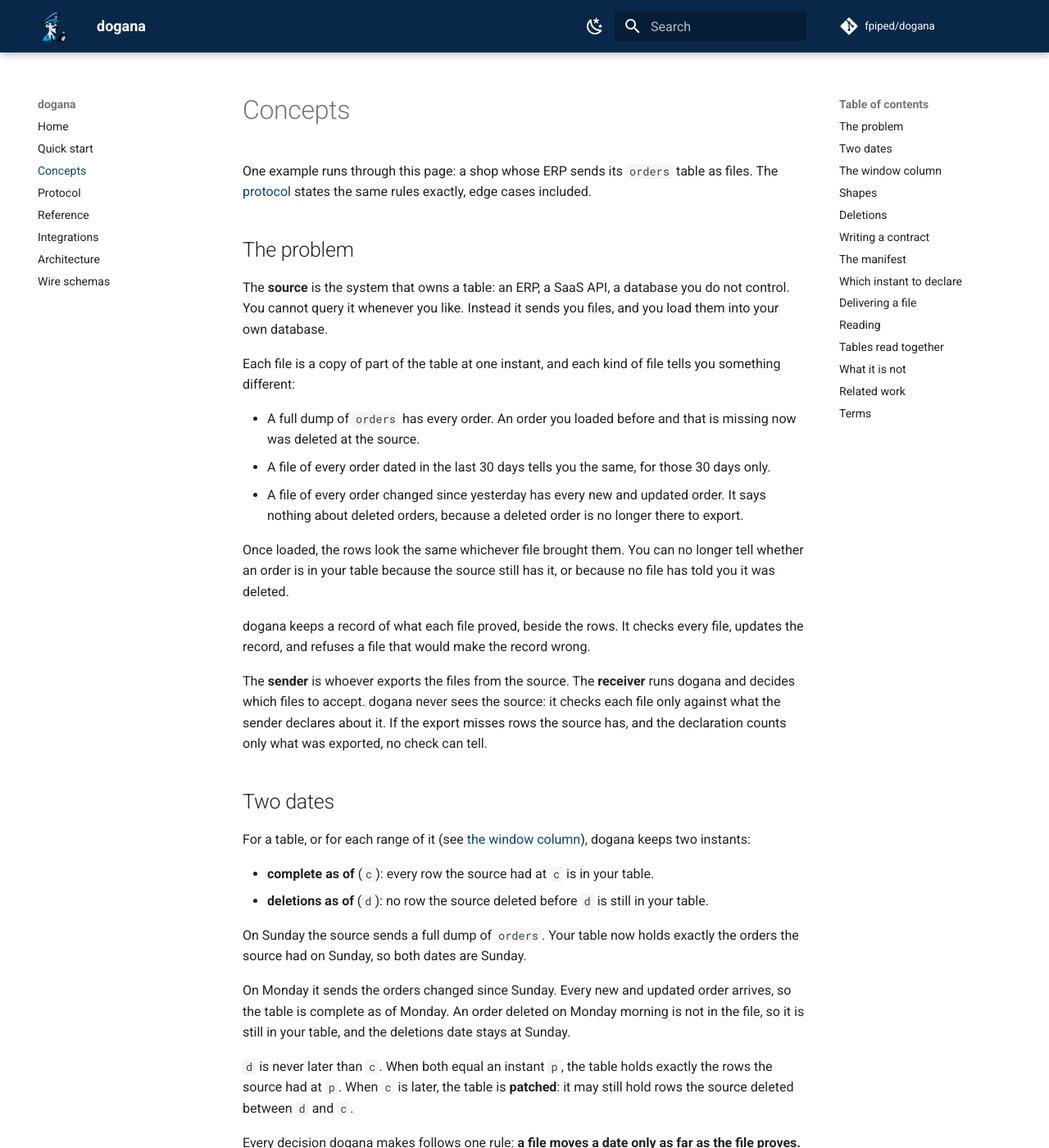
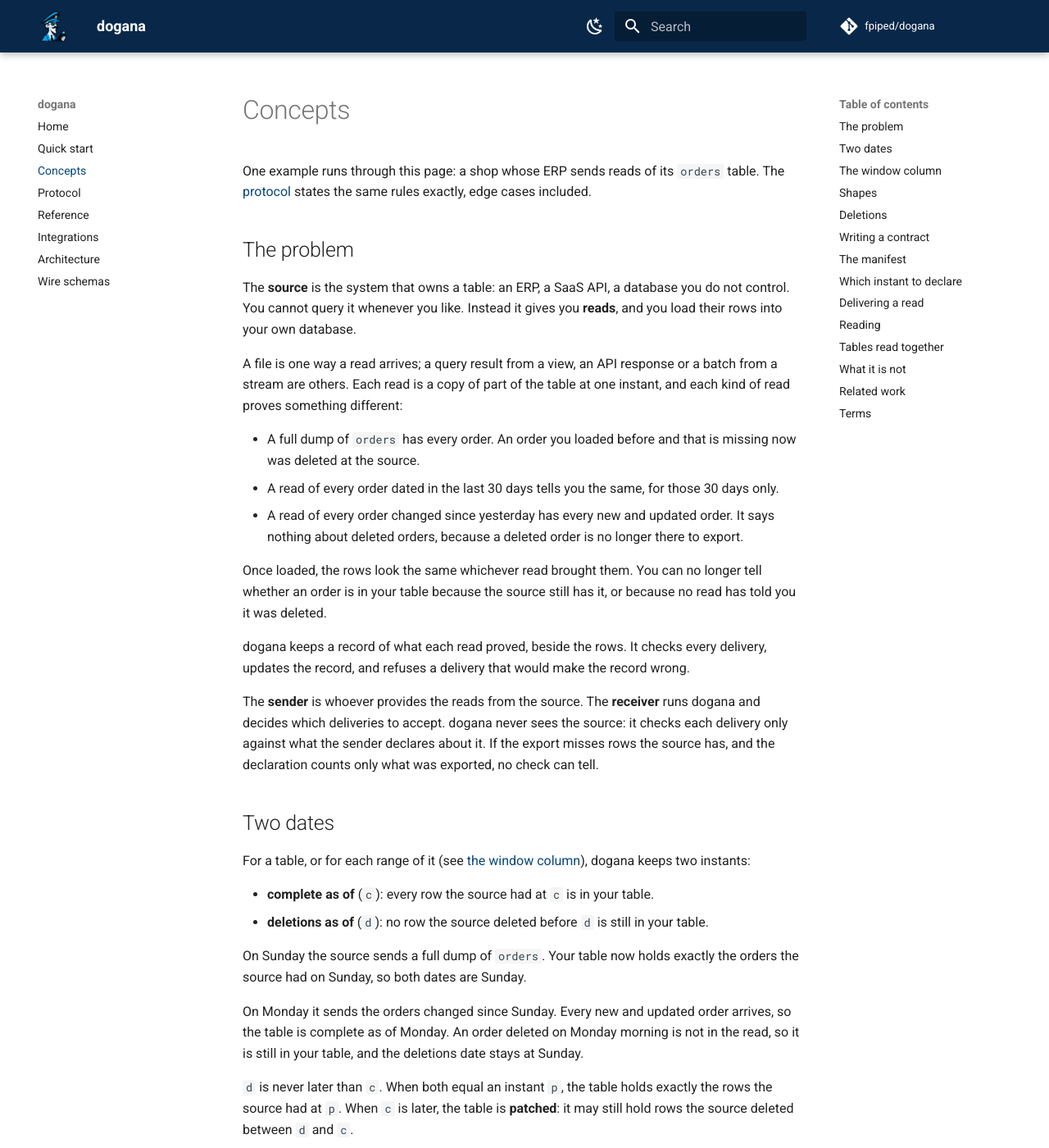
Before and after one commit to fpiped/dogana, an MkDocs documentation site: the page built from docs/concepts.md, in a window 1280 px wide and 1400 px high. Shown: the whole window at 82% size. Built offline with MkDocs 1.6.1 and Material for MkDocs 9.7.7, drawn with Linux system fonts in a browser that asks for light colours; comment, search, counter and statistics services are not loaded; some of the changed text lies outside the part shown.

Commit message:
Reads carry source evidence, deliveries pair them with manifests, and files are one transport.

````diff
--- a/docs/concepts.md
+++ b/docs/concepts.md
@@ -1,33 +1,35 @@
 # Concepts
 
-One example runs through this page: a shop whose ERP sends its `orders` table as files. The
+One example runs through this page: a shop whose ERP sends reads of its `orders` table. The
 [protocol](protocol.md) states the same rules exactly, edge cases included.
 
 ## The problem
 
 The **source** is the system that owns a table: an ERP, a SaaS API, a database you do not control.
-You cannot query it whenever you like. Instead it sends you files, and you load them into your own
-database.
+You cannot query it whenever you like. Instead it gives you **reads**, and you load their rows into your
+own database.
 
-Each file is a copy of part of the table at one instant, and each kind of file tells you something
+A file is one way a read arrives; a query result from a view, an API response or a batch from a
+stream are others.
+Each read is a copy of part of the table at one instant, and each kind of read proves something
 different:
 
 - A full dump of `orders` has every order. An order you loaded before and that is missing now was
   deleted at the source.
-- A file of every order dated in the last 30 days tells you the same, for those 30 days only.
-- A file of every order changed since yesterday has every new and updated order. It says nothing
+- A read of every order dated in the last 30 days tells you the same, for those 30 days only.
+- A read of every order changed since yesterday has every new and updated order. It says nothing
   about deleted orders, because a deleted order is no longer there to export.
 
-Once loaded, the rows look the same whichever file brought them. You can no longer tell whether an
-order is in your table because the source still has it, or because no file has told you it was
+Once loaded, the rows look the same whichever read brought them. You can no longer tell whether an
+order is in your table because the source still has it, or because no read has told you it was
 deleted.
 
-dogana keeps a record of what each file proved, beside the rows. It checks every file, updates the
-record, and refuses a file that would make the record wrong.
+dogana keeps a record of what each read proved, beside the rows. It checks every delivery, updates
+the record, and refuses a delivery that would make the record wrong.
 
-The **sender** is whoever exports the files from the source. The **receiver** runs dogana and
-decides which files to accept. dogana never sees the source: it checks each file only against what
-the sender declares about it. If the export misses rows the source has, and the declaration counts
+The **sender** is whoever provides the reads from the source. The **receiver** runs dogana and
+decides which deliveries to accept. dogana never sees the source: it checks each delivery only against
+what the sender declares about it. If the export misses rows the source has, and the declaration counts
 only what was exported, no check can tell.
 
 ## Two dates
@@ -42,21 +44,21 @@ On Sunday the source sends a full dump of `orders`. Your table now holds exactly
 source had on Sunday, so both dates are Sunday.
 
 On Monday it sends the orders changed since Sunday. Every new and updated order arrives, so the
-table is complete as of Monday. An order deleted on Monday morning is not in the file, so it is
+table is complete as of Monday. An order deleted on Monday morning is not in the read, so it is
 still in your table, and the deletions date stays at Sunday.
 
 `d` is never later than `c`. When both equal an instant `p`, the table holds exactly the rows the
 source had at `p`. When `c` is later, the table is **patched**: it may still hold rows the source
 deleted between `d` and `c`.
 
-Every decision dogana makes follows one rule: **a file moves a date only as far as the file
+Every decision dogana makes follows one rule: **a read moves a date only as far as the read
 proves.**
 
 ## The window column
 
 dogana can keep the two dates separately for each range of one column, the **window column**. Its
 value never changes on a row; usually it is a date, such as `order_date`. Ranges are needed because
-some files cover only part of that column, such as the orders of the last 30 days.
+some reads cover only part of that column, such as the orders of the last 30 days.
 
 On Sunday, October 25, the source sends a full dump. On Tuesday it sends every order dated October
 25 to 27. The table now has three ranges:
@@ -70,7 +72,7 @@ On Sunday, October 25, the source sends a full dump. On Tuesday it sends every o
 The last range is proven too: Sunday's dump had every order, including any dated in the future.
 
 A range with its two dates is a **region**, and the list of a table's regions is its **ledger**.
-Before the first file, the table is one region with no dates, called **unknown**. Unknown means
+Before the first delivery, the table is one region with no dates, called **unknown**. Unknown means
 nothing has been proven there yet; it does not mean empty. A table without a window column is
 always one region.
 
@@ -78,17 +80,17 @@ always one region.
 never an update time. Suppose the window column is `updated_at`, and a September order is edited on
 October 20:
 
-- A file of the October range, read before the edit, does not have the order: it was still a
+- A read of the October range, taken before the edit, does not have the order: it was still a
   September row.
-- A file of the September range, read after the edit, does not have it either, because its
+- A read of the September range, taken after the edit, does not have it either, because its
   `updated_at` is now October 20. dogana removes it as deleted.
 
-The order is now in neither range, and both ranges say they are complete. No file shows the
+The order is now in neither range, and both ranges say they are complete. No read shows the
 mistake, so choosing a column that never changes is up to you.
 
 ## Shapes
 
-A **shape** is one kind of file the receiver accepts. Shapes differ in three ways:
+A **shape** is one kind of read the receiver accepts. Shapes differ in three ways:
 
 - **coverage**: the whole table, or a window of the window column;
 - **completeness**: every current row, or only the rows changed since a point;
@@ -103,25 +105,25 @@ a token the source hands out with each read (`generation`), or a position in the
 |---|---|---|
 | A full export | `Shape.full()` | Both dates, for the whole table |
 | Every order dated in the last 30 days | `Shape.window(size=timedelta(days=30))` | Both dates, for those days |
-| One complete file per day or per plant | A window whose two ends are equal | Both dates, for that day or plant |
+| One complete read per day or per plant | A window whose two ends are equal | Both dates, for that day or plant |
 | The rows whose `updated_at` is after the last read | `Shape.changes()` | Complete as of the read; the deletions date does not move |
 | The same, plus the keys deleted since | `Shape.changes(deletions="tombstone")` | Both dates, if the read starts no later than the deletions date |
 | A change feed with a sync token | `Shape.feed()` | Both dates, if both were already equal (after a full export) and each read starts from the token the previous one issued |
 | Change data capture batches by log position | `Shape.feed(checkpoint="sequence")` | Both dates, if both were already equal (after a full snapshot) and each batch starts where the previous one ended |
 | Events without a key that never change | `Shape.append()` | Both dates, if each read starts where the previous one ended |
 
-Each shape has a **cost**: how expensive that file is to ask the source for. dogana uses it to pick
-the cheapest file that gives a reader the dates it needs.
+Each shape has a **cost**: how expensive that read is to ask the source for. dogana uses it to pick
+the cheapest read that gives a reader the dates it needs.
 
 ## Deletions
 
 The difficult case is a **physical** deletion, also called a hard delete: the row is gone from the
-source, so no later export can show it. A file can report it in two ways.
+source, so no later export can show it. A read can report it in two ways.
 
-A **complete** file holds every current row of what it covers, such as a full dump or a window
-file. It reports deletions by absence.
+A **complete** read holds every current row of what it covers, such as a full dump or a window
+read. It reports deletions by absence.
 
-A **tombstone** is a row in a file that says its key was deleted. The table's contract (below)
+A **tombstone** is a row in a read that says its key was deleted. The table's contract (below)
 names a boolean column, the **deleted column**. A row where that column is true is a tombstone, and
 its other values may be empty:
 
@@ -132,7 +134,7 @@ id,order_date,amount,deleted
 9,,,true
 ```
 
-Order 7 is a current row; order 9 was deleted. The file's [manifest](#the-manifest) counts the
+Order 7 is a current row; order 9 was deleted. The delivery's [manifest](#the-manifest) counts the
 tombstones, here one, but never lists the keys.
 
 A **soft delete** is a flag, such as `is_deleted`, on a row the source does not remove. It can be
@@ -156,10 +158,10 @@ A **contract** is the receiver's description of one table. It names:
 - the **deleted column**, if a shape carries tombstones;
 - the **cursor column**: the column a read of changes filters on, such as `updated_at`. The
   manifest declares the interval the read covers, from `since` to `produced_at`, and dogana checks
-  that every current row of the file has its cursor value inside it;
+  that every current row of the read has its cursor value inside it;
 - the **column hash**, `schema_hash`: a SHA-256 of the column names and types, computed from
   wherever the columns are defined, such as a data contract, a dbt model or a list of columns. A
-  file with other columns is refused.
+  delivery with other columns is refused.
 
 ```python
 from datetime import timedelta
@@ -183,24 +185,24 @@ orders = Contract(
 
 `types` gives the type of the columns dogana reads: key, window, cursor and deleted.
 
-Take the files of [the window column](#the-window-column) example:
+Take the reads of [the window column](#the-window-column) example:
 
-- Sunday's `full` file proves the whole table as of Sunday.
-- Tuesday's `last3` file proves the orders dated October 25 to 27 as of Tuesday.
-- On Wednesday a `changes` file arrives with every change since Sunday's read. Its tombstones
+- Sunday's `full` read proves the whole table as of Sunday.
+- Tuesday's `last3` read proves the orders dated October 25 to 27 as of Tuesday.
+- On Wednesday a `changes` read arrives with every change since Sunday's read. Its tombstones
   report the deletions, so it proves the whole table as of Wednesday, both dates.
 
-The same file with only the changes since Monday is refused. Most of the table is proven only up to
-Sunday's read, so a change made between that read and Monday would be in no file, such as an order
+The same delivery with only the changes since Monday is refused. Most of the table is proven only up to
+Sunday's read, so a change made between that read and Monday would be in no read, such as an order
 dated October 10 and changed on Sunday evening.
 
 ## The manifest
 
-Every file arrives with a **manifest**, the sender's declaration about that one file:
+Every read arrives with a **manifest**, the sender's declaration about that one read:
 
 - the table and the shape;
-- `produced_at`, the instant the file's data was read from the source (next section);
-- the window, for a window file;
+- `produced_at`, the instant the source was read (next section);
+- the window, for a window read;
 - `since`, where a read of changes starts, and for a feed `generation`, the token or position it
   ends at;
 - `rows`, the number of current rows, and `tombstones`, the number of tombstones;
@@ -212,17 +214,17 @@ shell.
 
 ## Which instant to declare
 
-`produced_at`, the file's **read boundary**, is the instant its data was read from the source.
+`produced_at`, the read's **read boundary**, is the instant the source was read.
 dogana checks only that it is not in the future and is later than the dates it moves. The rest is up
 to the sender.
 
 A nightly job is scheduled at midnight. It queries the source at 02:00 and finishes writing the
-file at 02:40. The file shows the source at 02:00, so it declares 02:00. For a file of changes,
+file at 02:40. The read shows the source at 02:00, so it declares 02:00. For a read of changes,
 02:00 is the upper bound of its query, `updated_at <= 02:00`. The other two times are wrong:
 
-- Midnight claims the file has every order the source had at midnight. An order deleted at 01:00
-  existed at midnight, but the file, read at 02:00, does not have it.
-- 02:40 claims the file has every order the source had at 02:40. An order created at 02:10 is not
+- Midnight claims the read has every order the source had at midnight. An order deleted at 01:00
+  existed at midnight, but the read, taken at 02:00, does not have it.
+- 02:40 claims the read has every order the source had at 02:40. An order created at 02:10 is not
   in it.
 
 A **snapshot** is a read that sees the whole source at one instant. One database transaction can be
@@ -230,27 +232,27 @@ one, at the right isolation level (see [tables read together](#tables-read-toget
 is not one snapshot, such as an API paged for forty minutes, shows no single instant. Whatever
 instant it declares, it is wrong by the rows created or deleted while it ran.
 
-## Delivering a file
+## Delivering a read
 
-A **delivery** is one file with its manifest, handed to dogana by the **loader**, the receiver's
+A **delivery** is one read with its manifest, handed to dogana by the **loader**, the receiver's
 code that puts rows into the database. It is decided in three steps:
 
-1. The **gate** checks the manifest against the contract and the ledger. For example, a file of
-   changes needs a base: the table must already be proven everywhere the file covers, and the read
+1. The **gate** checks the manifest against the contract and the ledger. For example, a read of
+   changes needs a base: the table must already be proven everywhere the read covers, and the read
    must start no later than the complete as of date there.
 2. The loader checks the rows against the manifest, since only it can see them: the counts, unique
    keys, window values inside the window, the column hash, and the bytes against `content_hash`.
    It reports the results, and dogana records them.
 3. If every check passes, the decision is an acceptance with a **plan**: the row operations the
-   file implies, such as replace the table, replace a window, upsert, delete the tombstoned keys or
+   read implies, such as replace the table, replace a window, upsert, delete the tombstoned keys or
    append. The loader executes the plan and saves the new ledger and the receipt in the same
-   transaction, so readers see all of them or none. If any check fails, the file is refused, rows
+   transaction, so readers see all of them or none. If any check fails, the delivery is refused, rows
    and ledger stay as they were, and the refusal is recorded.
 
 A **receipt** is the record of one decision: the manifest, the checks and the outcome. The ledger
 can be rebuilt from the accepted receipts. The same manifest sent again is a **replay**: the loader
 finds the first receipt by the manifest's identity, answers with it and changes nothing, so a job
-that failed halfway can send its file again.
+that failed halfway can send its delivery again.
 
 ## Reading
 
@@ -280,7 +282,7 @@ Which date a reader needs depends on the question:
 - Regions or tables proven at different instants guarantee none of this, as the next section
   shows.
 
-`plan_delivery` works the other way: given the dates a reader needs, it names the cheapest file to
+`plan_delivery` works the other way: given the dates a reader needs, it names the cheapest read to
 ask the source for ([quick start, step 6](quickstart.md#7-ask-for-the-next-read)).
 
 ## Tables read together
@@ -311,12 +313,12 @@ level of most databases, two queries in one transaction can see different data [
 check that the read was one snapshot.
 
 **A group.** The receiver declares the tables read together as a **group**. `Group.apply` then
-decides their files as one:
+decides their deliveries as one:
 
-1. it decides each file as if it came alone;
+1. it decides each delivery as if it came alone;
 2. it requires the same `produced_at` on every manifest;
-3. if any file is refused, every file is refused. Otherwise the loader saves every table's rows and
-   ledger in one transaction, or nothing.
+3. if any delivery is refused, every delivery is refused. Otherwise the loader saves every
+   table's rows and ledger in one transaction, or nothing.
 
 Rules the source keeps between the tables, such as "every invoice line names an existing invoice",
 are not checked: they need the rows, and the guarantee is `exact_as_of`, not a check. A loader that
@@ -328,17 +330,17 @@ old invoices. Even so, a reader must read the rows and the ledgers together, fro
 state of the database, and check `exact_as_of`.
 
 To keep a common instant, every later delivery must leave each table with both dates equal to the
-new instant. These files do it:
+new instant. These reads do it:
 
-- a complete file;
+- a complete read;
 - an append of keyless events;
 - changes with tombstones whose `since` is no later than the deletions date;
 - a feed with tombstones, when both dates were already equal.
 
-A window file does it only inside its window, so a reader that queries only those windows passes
+A window read does it only inside its window, so a reader that queries only those windows passes
 them to `Group.claims`, which then judges only those ranges. Changes without tombstones leave a
 table patched, and the group without an instant. For a table with no changes, the sender sends an
-empty file of its tombstone changes shape, stamped with the new instant. `plan_together` returns
+empty read of its tombstone changes shape, stamped with the new instant. `plan_together` returns
 one read per table, all at one shared instant.
 
 ## What it is not
@@ -346,7 +348,7 @@ one read per table, all at one shared instant.
 dogana does not capture changes from a database log, schedule jobs, extract data, test data quality
 or process streams. It also differs from tools that keep history: SQLMesh records which intervals
 a model processed, Iceberg records versions of a table, dbt snapshots record each row's history.
-None of them records what the source's files proved.
+None of them records what the source's reads proved.
 
 ## Related work
 
@@ -379,8 +381,9 @@ Knowing when a table holds every row it should is an old question in database re
 | Term | Meaning |
 |---|---|
 | Source | The system that owns the table, such as an ERP, a SaaS API or a database. |
-| Sender | Whoever exports files from the source and writes their manifests. |
-| Receiver | Whoever runs dogana and decides whether to accept each file. |
+| Read | The rows the source held at one instant, in one shape. |
+| Sender | Whoever provides reads from the source and writes their manifests. |
+| Receiver | Whoever runs dogana and decides whether to accept each delivery. |
 | Reader | Whoever queries the loaded rows and needs to know how far to trust them. |
 | Complete as of | Every row the source had at that instant is in the table. |
 | Deletions as of | No row the source deleted before that instant is still in the table. |
@@ -389,15 +392,15 @@ Knowing when a table holds every row it should is an old question in database re
 | Region | A range of the window column, with its two dates. |
 | Unknown | The state of a region where nothing has been proven yet. It is not the same as empty. |
 | Ledger | The list of a table's regions with their dates. |
-| Shape | One kind of file the receiver accepts, such as a full dump or the rows changed since the last read. |
+| Shape | One kind of read the receiver accepts, such as a full dump or the rows changed since the last read. |
 | Checkpoint | How a shape of changes measures where a read starts: a time, a token or a log position. |
-| Complete file | A file that holds every current row of what it covers, such as a full dump or a window file. |
-| Tombstone | A row in a file that says its key was deleted. Its deleted column is true. |
+| Complete read | A read that holds every current row of what it covers, such as a full dump or a window read. |
+| Tombstone | A row in a read that says its key was deleted. Its deleted column is true. |
 | Contract | The receiver's description of one table: its key, its columns and its shapes. |
-| Manifest | The sender's declaration about one file: its shape, instant, row count and hash. |
-| Read boundary | `produced_at`, the instant the file's data was read from the source. |
+| Manifest | The sender's declaration about one read: its shape, instant, row count and hash. |
+| Read boundary | `produced_at`, the instant the source was read. |
 | Snapshot | A read that sees the whole source at one instant. |
-| Delivery | One file with its manifest, handed to dogana by the loader. |
+| Delivery | One read with its manifest, handed to dogana by the loader. |
 | Gate | The part of dogana that checks a manifest against the contract and the ledger. |
 | Loader | The receiver's code that puts rows into the database: it checks the rows, executes the plan and commits rows with the ledger. |
 | Plan | The row operations a receipt returns for the loader to execute. |
````
Also changed, not shown: README.md (+13 -13 lines), docs/architecture.md (+1 -1 lines), docs/integrations.md (+1 -1 lines), docs/protocol.md (+19 -19 lines), docs/quickstart.md (+2 -1 lines), docs/reference.md (+3 -3 lines), src/dogana/.agents/skills/dogana/SKILL.md (+8 -8 lines).
